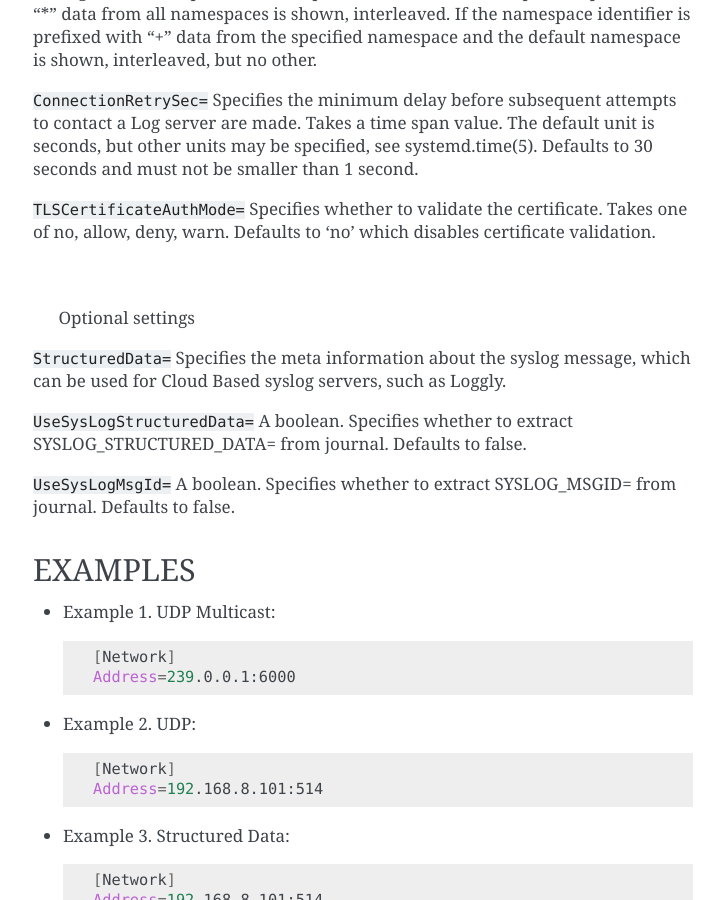
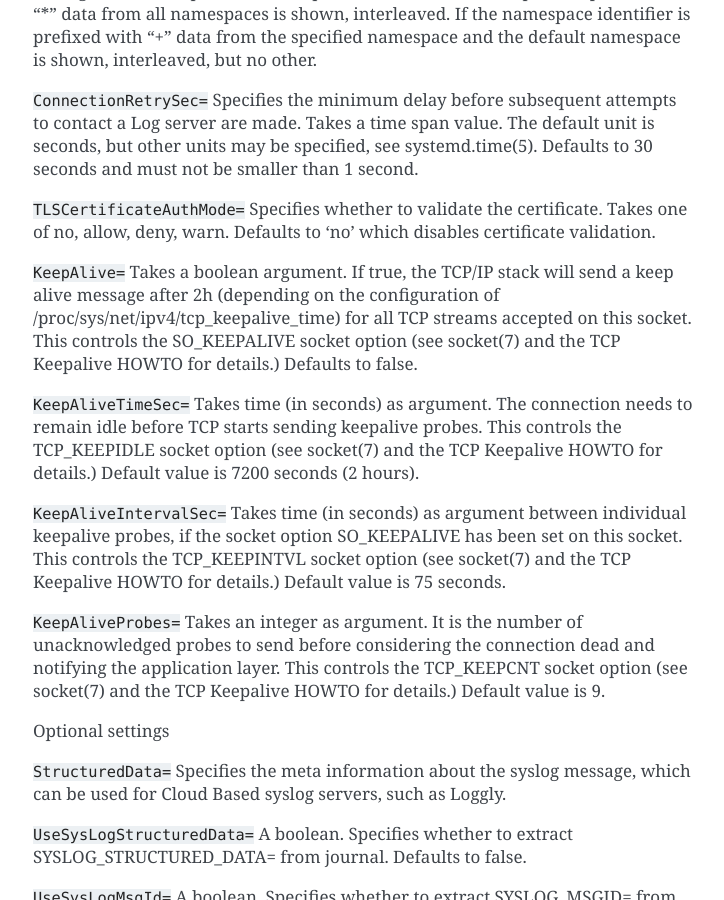
Before and after one commit to systemd/systemd-netlogd, a Sphinx documentation site: the page built from doc/index.rst, in a window 1280 px wide and 900 px high, scrolled down 1036 px. Shown: the whole window, without its empty margins (387-1111 px from the left). Built offline with Sphinx 7.4.7, drawn with Linux system fonts in a browser that asks for light colours.

Commit message:
Doc: Add TCP Alive to the doc

```diff
--- a/doc/index.rst
+++ b/doc/index.rst
@@ -25,36 +25,51 @@ This will create a user systemd-journal-netlog
 |
    The "[Network]" section only applies for UDP multicast address and Port:
 
-|   ``Address=``
+| ``Address=``
         Controls whether log messages received by the systemd daemon shall be forwarded
         to a unicast UDP address or multicast UDP network group in syslog RFC 5424 format.
         The address string format is similar to socket units. See systemd.socket(1)
 
-|   ``Protocol=``
+| ``Protocol=``
         Specifies whether to use udp, tcp, tls or dtls (Datagram Transport Layer Security) protocol. Defaults to udp.
 
-|   ``LogFormat=``
+| ``LogFormat=``
         Specifies whether to use RFC 5424 format or RFC 3339 format. Takes one of rfc5424 or rfc3339. Defaults to rfc5424.
 
-|   ``Directory=``
+| ``Directory=``
         Takes a directory path. Specifies whether to operate on the specified journal directory DIR instead of the default runtime and system journal paths.
 
-|   ``Namespace=``
+| ``Namespace=``
         Takes a journal namespace identifier string as argument. If not specified the data collected by the default namespace is shown.
         If specified shows the log data of the specified namespace instead. If the namespace is specified as "*" data from all namespaces
         is shown, interleaved. If the namespace identifier is prefixed with "+" data from the specified namespace and the default namespace is shown,
         interleaved, but no other.
 
-|   ``ConnectionRetrySec=``
+| ``ConnectionRetrySec=``
         Specifies the minimum delay before subsequent attempts to contact a Log server are made.
         Takes a time span value. The default unit is seconds, but other units may be specified,
         see systemd.time(5). Defaults to 30 seconds and must not be smaller than 1 second.
 
-|    ``TLSCertificateAuthMode=``
+| ``TLSCertificateAuthMode=``
         Specifies whether to validate the certificate. Takes one of no, allow, deny, warn. Defaults to 'no' which disables certificate validation.
 
-|
-|
+| ``KeepAlive=``
+        Takes a boolean argument. If true, the TCP/IP stack will send a keep alive message after 2h (depending on the configuration of
+        /proc/sys/net/ipv4/tcp_keepalive_time) for all TCP streams accepted on this socket. This controls the SO_KEEPALIVE socket option
+        (see socket(7) and the TCP Keepalive HOWTO for details.) Defaults to false.
+
+| ``KeepAliveTimeSec=``
+        Takes time (in seconds) as argument. The connection needs to remain idle before TCP starts sending keepalive probes.
+        This controls the TCP_KEEPIDLE socket option (see socket(7) and the TCP Keepalive HOWTO for details.) Default value is 7200 seconds (2 hours).
+
+| ``KeepAliveIntervalSec=``
+        Takes time (in seconds) as argument between individual keepalive probes, if the socket option SO_KEEPALIVE has been set on this socket.
+        This controls the TCP_KEEPINTVL socket option (see socket(7) and the TCP Keepalive HOWTO for details.) Default value is 75 seconds.
+
+| ``KeepAliveProbes=``
+       Takes an integer as argument. It is the number of unacknowledged probes to send before considering the connection dead and notifying
+       the application layer. This controls the TCP_KEEPCNT socket option (see socket(7) and the TCP Keepalive HOWTO for details.) Default value is 9.
+
 |  Optional settings
 
 |  ``StructuredData=``
```
